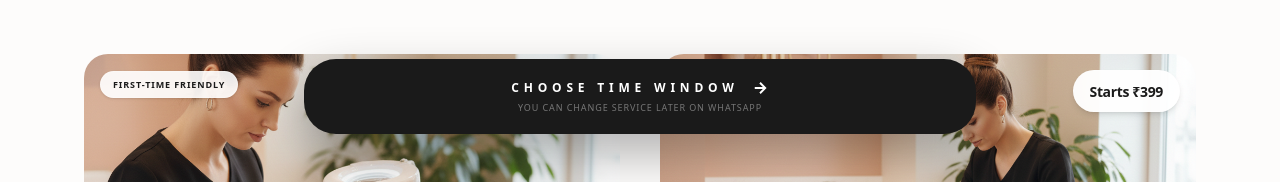
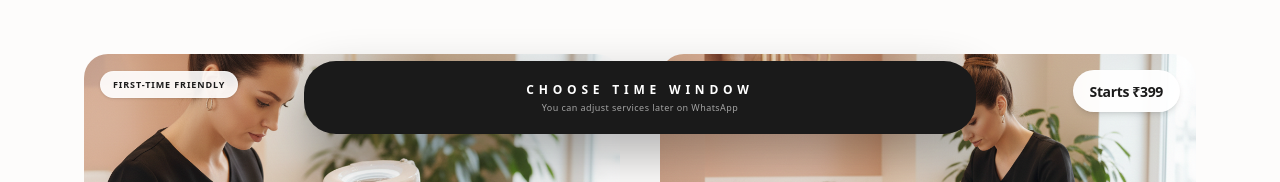
Before and after one commit to shubham30034/whatsapp-parlour-booking-flow, a Next.js app: page /service in a window 1280 px wide. Both pictures are taken after a click on the element 352 px from the left and 841 px from the top of the page. Shown: the part 1059-1241 px from the top of the page. Built offline with nearby package versions, Linux system fonts and the light colour scheme.

Commit message:
offer bug fixed

```diff
--- a/app/context/BookingContext.jsx
+++ b/app/context/BookingContext.jsx
@@ -6,6 +6,7 @@ const BookingContext = createContext();
 export function BookingProvider({ children }) {
   const [bookingData, setBookingData] = useState({
     service: null,
+    offer: null,     // ✅ ADD
     skinType: null,
     date: null,
     slot: null
@@ -15,7 +16,17 @@ export function BookingProvider({ children }) {
     setBookingData(prev => ({
       ...prev,
       service,
-      skinType: null // Reset skin if service changes
+      offer: null,        // ✅ service select = offer reset
+      skinType: null
+    }));
+  };
+
+  const setOffer = (offer) => {
+    setBookingData(prev => ({
+      ...prev,
+      offer,
+      service: null,      // ✅ offer select = service reset
+      skinType: null
     }));
   };
 
@@ -28,7 +39,9 @@ export function BookingProvider({ children }) {
   };
 
   return (
-    <BookingContext.Provider value={{ bookingData, setService, setSkinType, setSchedule }}>
+    <BookingContext.Provider
+      value={{ bookingData, setService, setOffer, setSkinType, setSchedule }}
+    >
       {children}
     </BookingContext.Provider>
   );
--- a/app/review/page.jsx
+++ b/app/review/page.jsx
@@ -10,19 +10,39 @@ const ReviewPage = () => {
   const { bookingData } = useBooking();
   const [mounted, setMounted] = useState(false);
 
-  const { service, skinType, date, slot } = bookingData;
+  // Logic: Normalize offer or service
+  const service = bookingData.offer
+    ? {
+        name: bookingData.offer.title,
+        priceHint: bookingData.offer.priceHint
+      }
+    : bookingData.service;
+
+  const { skinType, date, slot } = bookingData;
 
   useEffect(() => {
     setMounted(true);
-    if (!service) { router.replace('/service'); return; }
-    if (!date || !slot) { router.replace('/time'); return; }
-  }, [service, date, slot, router]);
+
+    if (!bookingData.service && !bookingData.offer) {
+      router.replace('/service');
+      return;
+    }
+
+    if (!date || !slot) {
+      router.replace('/time');
+      return;
+    }
+  }, [bookingData.service, bookingData.offer, date, slot, router]);
 
   if (!service || !mounted) return null;
 
   const handleConfirm = () => {
     const message = `Hi Artistry Team! ✨%0AI'm almost done with my booking!%0A%0A🌿 Experience: ${service.name}%0A🗓 Date: ${date}%0A⏰ Window: ${slot}${skinType ? `%0A👤 Skin Profile: ${skinType}` : ''}%0A%0APlease confirm the exact time for me!`;
-    window.open(`https://wa.me/918279898128?text=${message}`, '_blank');
+
+    window.open(
+      `https://wa.me/918279898128?text=${message}`,
+      '_blank'
+    );
   };
 
   return (
@@ -31,11 +51,13 @@ const ReviewPage = () => {
 
       <div className={`flex-1 flex flex-col max-w-xl mx-auto px-6 w-full pt-24 pb-6 transition-all duration-1000 ${mounted ? 'opacity-100' : 'opacity-0'}`}>
 
-        {/* EMOTIONAL HEADER */}
+        {/* HEADER */}
         <header className="mb-6 text-center md:text-left px-2">
           <div className="flex items-center justify-center md:justify-start gap-2 mb-2">
             <span className="w-8 h-[1px] bg-[#8B7E74]" />
-            <p className="text-[10px] font-black uppercase tracking-[0.3em] text-[#8B7E74]">Step 03 / 03</p>
+            <p className="text-[10px] font-black uppercase tracking-[0.3em] text-[#8B7E74]">
+              Step 03 / 03
+            </p>
           </div>
           <h1 className="text-[36px] md:text-[52px] font-bold tracking-tighter leading-[0.9] mb-3">
             Almost <span className="italic font-serif font-light text-[#8B7E74]">Done.</span>
@@ -50,39 +72,54 @@ const ReviewPage = () => {
 
           <div className="absolute top-5 right-6 flex items-center gap-2">
             <div className="w-1.5 h-1.5 rounded-full bg-green-500 animate-pulse" />
-            <span className="text-[8px] font-black uppercase tracking-widest text-gray-400">Reserved</span>
+            <span className="text-[8px] font-black uppercase tracking-widest text-gray-400">
+              Reserved
+            </span>
           </div>
 
           <div className="space-y-6">
             <div>
-              <label className="text-[9px] font-black uppercase tracking-[0.2em] text-[#8B7E74] block mb-2">Experience</label>
-              <div className="flex justify-between items-end">
-                <h3 className="text-xl font-bold tracking-tighter">{service.name}</h3>
-                <p className="text-lg font-serif italic text-[#8B7E74]">{service.priceHint}</p>
+              <label className="text-[9px] font-black uppercase tracking-[0.2em] text-[#8B7E74] block mb-2">
+                Experience
+              </label>
+              {/* FIXED: Font consistency and baseline alignment */}
+              <div className="flex justify-between items-baseline gap-4">
+                <h3 className="text-xl md:text-2xl font-bold tracking-tighter">
+                  {service.name}
+                </h3>
+                <p className="text-base font-semibold tracking-tight text-[#8B7E74] whitespace-nowrap">
+                  {service.priceHint}
+                </p>
               </div>
             </div>
 
             <div className="grid grid-cols-2 gap-6 py-4 border-y border-dashed border-[#F1F1F1]">
               <div>
-                <label className="text-[9px] font-black uppercase tracking-[0.2em] text-[#BDBDBD] block mb-1">Date</label>
+                <label className="text-[9px] font-black uppercase tracking-[0.2em] text-[#BDBDBD] block mb-1">
+                  Date
+                </label>
                 <p className="text-md font-bold capitalize">{date}</p>
               </div>
               <div>
-                <label className="text-[9px] font-black uppercase tracking-[0.2em] text-[#BDBDBD] block mb-1">Window</label>
+                <label className="text-[9px] font-black uppercase tracking-[0.2em] text-[#BDBDBD] block mb-1">
+                  Window
+                </label>
                 <p className="text-md font-bold capitalize">{slot}</p>
               </div>
             </div>
 
-            {/* Clarity Box - English Version */}
             <div className="bg-[#8B7E74]/5 p-4 rounded-2xl border border-[#8B7E74]/10">
               <div className="flex items-start gap-3">
                 <div className="mt-1 flex-shrink-0 w-4 h-4 rounded-full bg-[#8B7E74] flex items-center justify-center">
                   <svg width="10" height="10" viewBox="0 0 24 24" fill="none" stroke="white" strokeWidth="3">
-                    <circle cx="12" cy="12" r="10"/><path d="M12 6v6l4 2"/>
+                    <circle cx="12" cy="12" r="10" />
+                    <path d="M12 6v6l4 2" />
                   </svg>
                 </div>
                 <div>
-                  <p className="text-[10px] text-[#8B7E74] font-bold uppercase tracking-tight">Final Step on WhatsApp</p>
+                  <p className="text-[10px] text-[#8B7E74] font-bold uppercase tracking-tight">
+                    Final Step on WhatsApp
+                  </p>
                   <p className="text-[10px] text-[#8B7E74]/80 leading-relaxed mt-0.5 font-medium">
                     Our team will coordinate with you via WhatsApp to confirm the <span className="font-bold underline">exact appointment time</span> based on availability.
                   </p>
@@ -96,15 +133,17 @@ const ReviewPage = () => {
           </div>
         </div>
 
-        {/* ACTION BUTTONS - Pushed to bottom */}
+        {/* BUTTONS */}
         <div className="mt-auto space-y-3 pb-4">
           <button
             onClick={handleConfirm}
             className="w-full bg-[#1A1A1A] text-white h-14 rounded-2xl flex items-center justify-center gap-4 group transition-all duration-500 hover:bg-[#8B7E74] shadow-lg active:scale-[0.98]"
           >
-            <span className="text-[11px] font-black uppercase tracking-[0.4em]">Send Booking on WhatsApp</span>
+            <span className="text-[11px] font-black uppercase tracking-[0.4em]">
+              Send Booking on WhatsApp
+            </span>
             <svg width="18" height="18" viewBox="0 0 24 24" fill="none" stroke="currentColor" strokeWidth="2.5" className="group-hover:translate-x-1 transition-transform">
-              <path d="M5 12h14M12 5l7 7-7 7"/>
+              <path d="M5 12h14M12 5l7 7-7 7" />
             </svg>
           </button>
 
--- a/app/service/page.jsx
+++ b/app/service/page.jsx
@@ -8,7 +8,8 @@ import { useBooking } from '../context/BookingContext';
 
 export default function ServicePage() {
   const router = useRouter();
-  const { bookingData, setService, setSkinType } = useBooking();
+  const { bookingData, setService, setOffer, setSkinType } = useBooking();
+
   const [isModalOpen, setIsModalOpen] = useState(false);
   const [mounted, setMounted] = useState(false);
   const [isVisible, setIsVisible] = useState(true);
@@ -25,9 +26,8 @@ export default function ServicePage() {
     return () => window.removeEventListener('scroll', controlNavbar);
   }, [lastScrollY]);
 
-  // Filter only active services from your new config
   const activeServices = SERVICES.filter((s) => s.active);
-  const activeOffer = getActiveOffer(); // Fetch the offer
+  const activeOffer = getActiveOffer();
 
   const steps = [
     { name: 'Service', path: '/service' },
@@ -71,77 +71,72 @@ export default function ServicePage() {
 
         {/* SERVICE GRID SECTION */}
         <section className="max-w-6xl mx-auto px-5 pb-48">
-
-          {/* 🚀 PREMIUM OFFER (Added here without changing anything else) */}
           {activeOffer && (
             <div
-              onClick={() => setService(activeOffer)}
+              onClick={() => setOffer(activeOffer)}
               className={`mb-16 relative overflow-hidden rounded-[28px] transition-all duration-500 cursor-pointer active:scale-[0.98]
-              ${bookingData.service?.id === activeOffer.id ? 'bg-[#8B7E74] shadow-2xl translate-y-[-4px]' : 'bg-[#1A1A1A] shadow-lg'}`}
+              ${bookingData.offer?.id === activeOffer.id ? 'bg-[#8B7E74] shadow-2xl translate-y-[-4px]' : 'bg-[#1A1A1A] shadow-lg'}`}
             >
               <div className="p-7 md:p-10 relative overflow-hidden">
-                {/* Selection Tick */}
-                {bookingData.service?.id === activeOffer.id && (
+                {bookingData.offer?.id === activeOffer.id && (
                   <div className="absolute top-5 right-5 w-7 h-7 bg-white rounded-full flex items-center justify-center animate-in zoom-in duration-300 shadow-xl z-20">
-                    <svg width="14" height="14" viewBox="0 0 24 24" fill="none" stroke="#8B7E74" strokeWidth="4"><polyline points="20 6 9 17 4 12"/></svg>
+                    <svg width="14" height="14" viewBox="0 0 24 24" fill="none" stroke="#8B7E74" strokeWidth="4">
+                      <polyline points="20 6 9 17 4 12"/>
+                    </svg>
                   </div>
                 )}
                 <div className="relative z-10">
                   <div className={`inline-flex items-center gap-2 px-2.5 py-0.5 rounded-full border text-[8px] font-black uppercase tracking-widest mb-4 transition-all
-                    ${bookingData.service?.id === activeOffer.id ? 'bg-white/20 border-white/30 text-white' : 'bg-[#8B7E74]/10 border-[#8B7E74]/30 text-[#8B7E74]'}`}>
-                    <span className={`w-1 h-1 rounded-full ${bookingData.service?.id === activeOffer.id ? 'bg-white' : 'bg-[#8B7E74] animate-pulse'}`} />
+                    ${bookingData.offer?.id === activeOffer.id ? 'bg-white/20 border-white/30 text-white' : 'bg-[#8B7E74]/10 border-[#8B7E74]/30 text-[#8B7E74]'}`}>
+                    <span className={`w-1 h-1 rounded-full ${bookingData.offer?.id === activeOffer.id ? 'bg-white' : 'bg-[#8B7E74] animate-pulse'}`} />
                     {activeOffer.tag}
                   </div>
-                  <h2 className="text-3xl md:text-5xl font-bold text-white tracking-tighter mb-2 leading-none">{activeOffer.title}</h2>
+                  <h2 className="text-3xl md:text-5xl font-bold text-white tracking-tighter mb-2 leading-none">
+                    {activeOffer.title}
+                  </h2>
                   <div className="flex flex-wrap gap-x-3 gap-y-1 mb-6">
                     {activeOffer.servicesIncluded.map((s, i) => (
-                      <span key={i} className={`text-[10px] font-bold uppercase tracking-wider flex items-center gap-2 ${bookingData.service?.id === activeOffer.id ? 'text-white/80' : 'text-white/40'}`}>
+                      <span key={i} className={`text-[10px] font-bold uppercase tracking-wider flex items-center gap-2 ${bookingData.offer?.id === activeOffer.id ? 'text-white/80' : 'text-white/40'}`}>
                         {s} {i !== activeOffer.servicesIncluded.length - 1 && <span className="opacity-30">•</span>}
                       </span>
                     ))}
                   </div>
                   <div className="flex items-baseline gap-2 pt-4 border-t border-white/10">
                     <span className="text-4xl md:text-6xl font-bold text-white tracking-tighter leading-none">{activeOffer.priceHint}</span>
-                    <span className={`text-[9px] font-medium uppercase tracking-[0.2em] italic ${bookingData.service?.id === activeOffer.id ? 'text-white/60' : 'text-white/20'}`}>{activeOffer.note}</span>
+                    <span className={`text-[9px] font-medium uppercase tracking-[0.2em] italic ${bookingData.offer?.id === activeOffer.id ? 'text-white/60' : 'text-white/20'}`}>{activeOffer.note}</span>
                   </div>
                 </div>
               </div>
             </div>
           )}
 
-          {/* ORIGINAL GRID ITEMS */}
           <div className="grid grid-cols-1 md:grid-cols-2 gap-x-10 gap-y-14">
             {activeServices.map((service) => {
               const isSelected = bookingData.service?.id === service.id;
               const tagText = getSkinBasedTag(service, bookingData.skinType);
-
               return (
                 <div key={service.id} onClick={() => setService(service)} className="group cursor-pointer">
                   <div className={`relative aspect-[16/10] overflow-hidden rounded-[24px] transition-all duration-700 ${isSelected ? 'ring-2 ring-[#1A1A1A] ring-offset-4' : ''}`}>
-
-                    {/* PSYCHOLOGY TAG BADGE */}
                     <div className="absolute top-4 left-4 z-20">
                       <span className={`px-3 py-1.5 rounded-full text-[9px] font-black uppercase tracking-widest shadow-sm backdrop-blur-md border border-white/20 transition-all duration-500
                         ${service.isRecommended ? 'bg-[#8B7E74] text-white' : 'bg-white/90 text-[#1A1A1A]'}`}>
                         {tagText}
                       </span>
                     </div>
-
                     <img src={service.image} alt={service.name} className="w-full h-full object-cover transition-transform duration-[2s] group-hover:scale-105" />
-
                     <div className="absolute top-4 right-4 backdrop-blur-xl bg-white/95 px-4 py-2 rounded-full shadow-md border border-white/20">
                       <span className="text-[14px] font-bold tracking-tight text-[#1A1A1A]">{service.priceHint}</span>
                     </div>
-
                     {isSelected && (
                       <div className="absolute inset-0 bg-white/40 backdrop-blur-[1px] flex items-center justify-center animate-in fade-in duration-500">
-                         <div className="w-12 h-12 bg-black rounded-full flex items-center justify-center shadow-2xl">
-                          <svg width="24" height="24" viewBox="0 0 24 24" fill="none" stroke="white" strokeWidth="3"><polyline points="20 6 9 17 4 12"/></svg>
+                        <div className="w-12 h-12 bg-black rounded-full flex items-center justify-center shadow-2xl">
+                          <svg width="24" height="24" viewBox="0 0 24 24" fill="none" stroke="white" strokeWidth="3">
+                            <polyline points="20 6 9 17 4 12"/>
+                          </svg>
                         </div>
                       </div>
                     )}
                   </div>
-
                   <div className="mt-6 px-1 text-left">
                     <div className="flex items-center gap-2 mb-2">
                       <span className="text-[9px] font-bold uppercase tracking-widest text-[#8B7E74]">{service.category}</span>
@@ -159,32 +154,29 @@ export default function ServicePage() {
         </section>
       </div>
 
-      {/* FLOATING FOOTER */}
+      {/* FOOTER - WITH UPDATED HINT TEXT */}
       <footer className={`fixed bottom-0 left-0 w-full px-6 pb-8 md:pb-12 z-50 pointer-events-none transition-all duration-700 transform
-          ${bookingData.service ? 'translate-y-0 opacity-100' : 'translate-y-20 opacity-0'}`}
-      >
+        ${bookingData.service || bookingData.offer ? 'translate-y-0 opacity-100' : 'translate-y-20 opacity-0'}`}>
         <div className="max-w-2xl mx-auto pointer-events-auto">
           <button
             onClick={() => (bookingData.service?.needsSkinType && !bookingData.skinType) ? setIsModalOpen(true) : router.push('/time')}
-            className="w-full bg-[#1A1A1A] text-white py-5 px-6 flex flex-col items-center justify-center gap-1 group relative shadow-[0_20px_50px_rgba(0,0,0,0.3)] active:scale-[0.98] overflow-hidden transition-all duration-300 rounded-[24px] md:rounded-[32px]"
+            className="w-full bg-[#1A1A1A] text-white py-5 px-6 flex flex-col items-center justify-center group relative shadow-[0_20px_50px_rgba(0,0,0,0.3)] active:scale-[0.98] overflow-hidden transition-all duration-300 rounded-[24px] md:rounded-[32px]"
           >
             <div className="absolute inset-0 bg-[#8B7E74] translate-y-full group-hover:translate-y-0 transition-transform duration-500" />
 
-            <div className="flex items-center gap-3 z-10 relative">
-              <span className="text-[12px] font-black uppercase tracking-[0.4em]">Choose Time Window</span>
-              <svg width="18" height="18" viewBox="0 0 24 24" fill="none" stroke="currentColor" strokeWidth="2.5" className="transition-transform group-hover:translate-x-1">
-                <path d="M5 12h14M12 5l7 7-7 7"/>
-              </svg>
+            <div className="flex flex-col items-center z-10 relative">
+              <span className="text-[12px] font-black uppercase tracking-[0.4em] mb-0.5">
+                Choose Time Window
+              </span>
+              {/* ✨ ADDED HINT TEXT BELOW */}
+              <span className="text-[9px] font-medium text-white/60 tracking-wider">
+                You can adjust services later on WhatsApp
+              </span>
             </div>
-
-            <p className="text-[9px] font-medium text-white/40 group-hover:text-white/70 z-10 relative uppercase tracking-widest transition-colors">
-              You can change service later on WhatsApp
-            </p>
           </button>
         </div>
       </footer>
 
-      {/* SKIN ANALYSIS MODAL */}
       <SkinModal
         isOpen={isModalOpen}
         onConfirm={(skin) => {
@@ -197,6 +189,7 @@ export default function ServicePage() {
   );
 }
 
+// SkinModal code remains exactly the same as provided
 function SkinModal({ isOpen, onConfirm }) {
   const [selected, setSelected] = useState(null);
   if (!isOpen) return null;
```
Also changed, not shown: app/time/page.jsx (+18 -20 lines).
